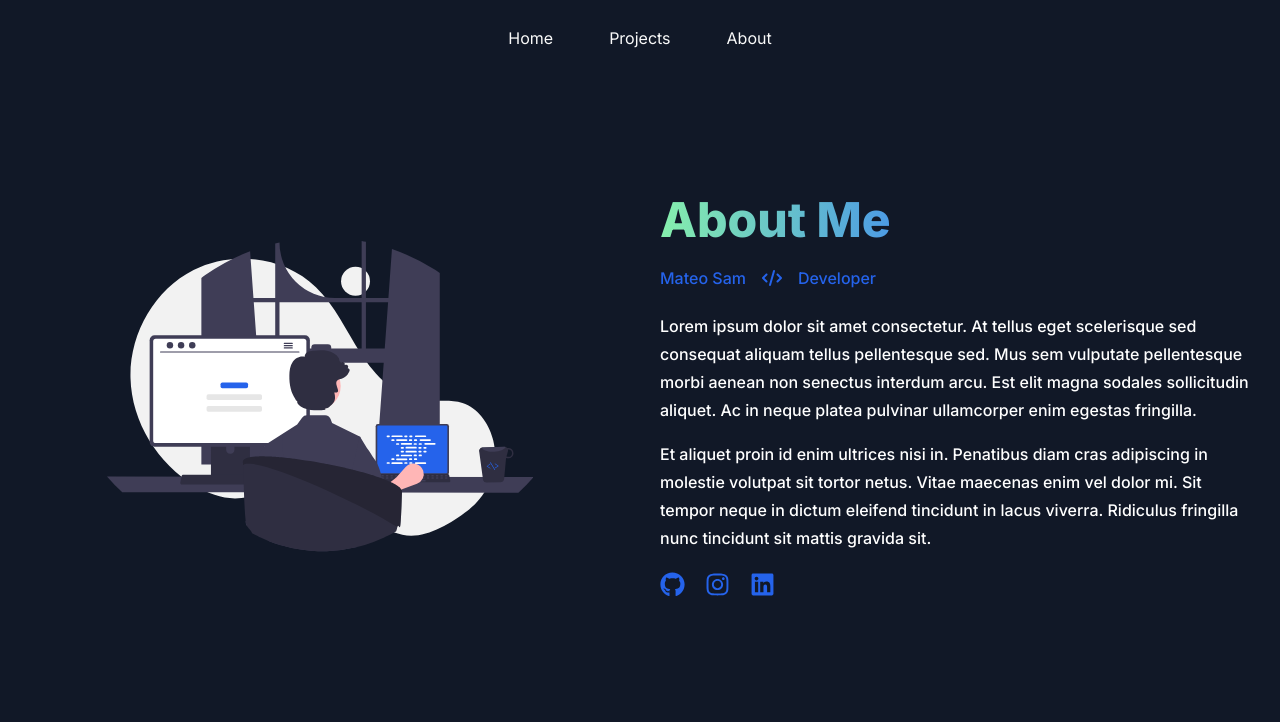
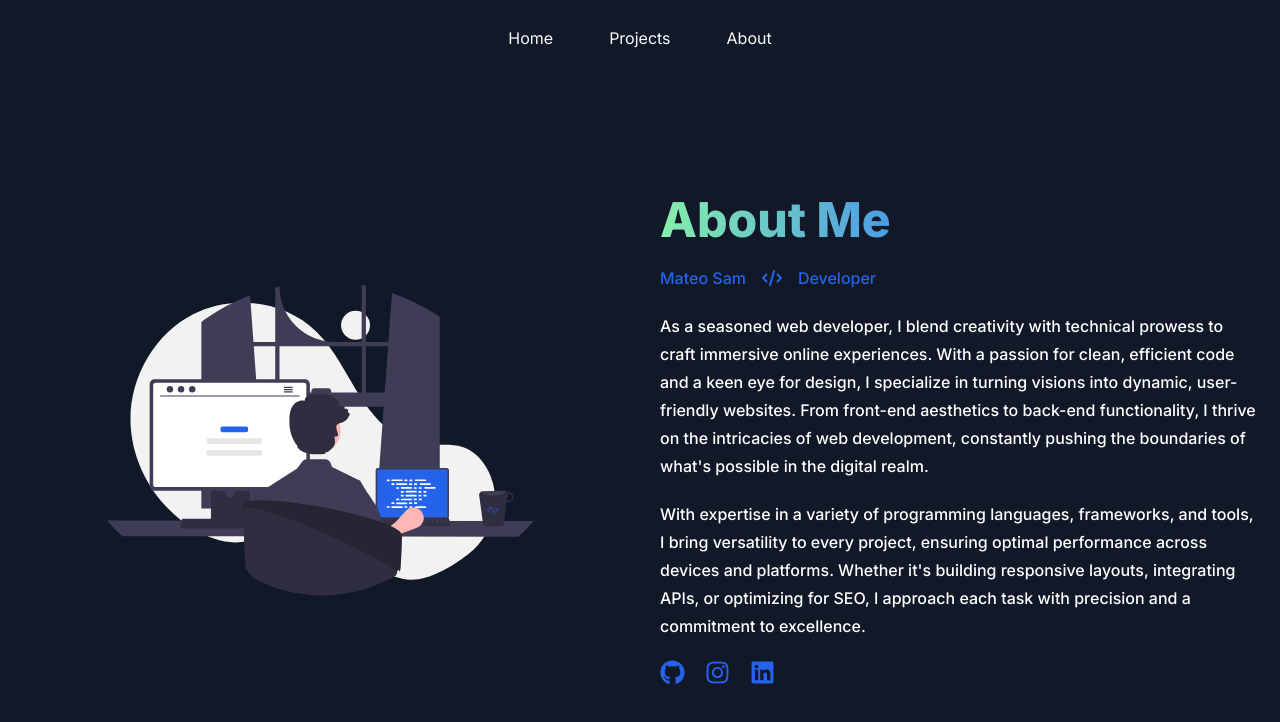
Before and after one commit to sammateo/portfolio-update, a Next.js app: page /about in a window 1280 px wide. Shown: the top 722 px of the page. Built offline with nearby package versions, Linux system fonts and the light colour scheme.

Commit message:
links to socials

```diff
--- a/app/about/page.tsx
+++ b/app/about/page.tsx
@@ -1,4 +1,5 @@
 import AboutImage from "@/components/about/AboutImage";
+import SocialLinks from "@/components/about/SocialLinks";
 import Navigation from "@/components/navigation/Navigation";
 import React from "react";
 import { FaCode } from "react-icons/fa6";
@@ -7,7 +8,7 @@ import { FaInstagram, FaGithub, FaLinkedin } from "react-icons/fa6";
 export default function page() {
 	let socialIconSize: number = 25;
 	return (
-		<div className="bg-gray-900 flex flex-col gap-y-20">
+		<div className="bg-gray-900 flex flex-col gap-y-10 md:gap-y-20">
 			<Navigation />
 			<div className="grid grid-cols-1 md:grid-cols-2 gap-y-4 md:py-10">
 				<div className="hidden md:flex items-center">
@@ -22,29 +23,29 @@ export default function page() {
 					<div className="text-blue-600 flex items-center gap-x-4">
 						<p>Mateo Sam</p> <FaCode size={20} /> <p>Developer</p>
 					</div>
-					<div className="text-white flex flex-col gap-y-4">
+					<div className="text-white flex flex-col gap-y-5">
 						<p>
-							Lorem ipsum dolor sit amet consectetur. At tellus
-							eget scelerisque sed consequat aliquam tellus
-							pellentesque sed. Mus sem vulputate pellentesque
-							morbi aenean non senectus interdum arcu. Est elit
-							magna sodales sollicitudin aliquet. Ac in neque
-							platea pulvinar ullamcorper enim egestas fringilla.{" "}
+							As a seasoned web developer, I blend creativity with
+							technical prowess to craft immersive online
+							experiences. With a passion for clean, efficient
+							code and a keen eye for design, I specialize in
+							turning visions into dynamic, user-friendly
+							websites. From front-end aesthetics to back-end
+							functionality, I thrive on the intricacies of web
+							development, constantly pushing the boundaries of
+							what's possible in the digital realm.
 						</p>
 						<p>
-							Et aliquet proin id enim ultrices nisi in. Penatibus
-							diam cras adipiscing in molestie volutpat sit tortor
-							netus. Vitae maecenas enim vel dolor mi. Sit tempor
-							neque in dictum eleifend tincidunt in lacus viverra.
-							Ridiculus fringilla nunc tincidunt sit mattis
-							gravida sit.
+							With expertise in a variety of programming
+							languages, frameworks, and tools, I bring
+							versatility to every project, ensuring optimal
+							performance across devices and platforms. Whether
+							it's building responsive layouts, integrating APIs,
+							or optimizing for SEO, I approach each task with
+							precision and a commitment to excellence.
 						</p>
 					</div>
-					<div className="text-blue-600 flex gap-x-5">
-						<FaGithub size={socialIconSize} />
-						<FaInstagram size={socialIconSize} />
-						<FaLinkedin size={socialIconSize} />
-					</div>
+					<SocialLinks socialIconSize={socialIconSize} />
 				</div>
 			</div>
 		</div>
--- /dev/null
+++ b/components/about/SocialLinks.tsx
@@ -0,0 +1,34 @@
+import Link from "next/link";
+import React from "react";
+import { FaInstagram, FaGithub, FaLinkedin } from "react-icons/fa6";
+export default function SocialLinks({
+	socialIconSize,
+}: {
+	socialIconSize: number;
+}) {
+	return (
+		<div className="text-blue-600 flex gap-x-5">
+			<Link
+				href="https://github.com/sammateo/portfolio-update"
+				target="_blank"
+				rel="noopener noreferrer"
+			>
+				<FaGithub size={socialIconSize} />
+			</Link>
+			<Link
+				href="https://www.instagram.com/sammateo4?igsh=MWo3ZmQ5aTA2dGw1YQ%3D%3D&utm_source=qr"
+				target="_blank"
+				rel="noopener noreferrer"
+			>
+				<FaInstagram size={socialIconSize} />
+			</Link>
+			<Link
+				href="https://www.linkedin.com/in/mateosam/"
+				target="_blank"
+				rel="noopener noreferrer"
+			>
+				<FaLinkedin size={socialIconSize} />
+			</Link>
+		</div>
+	);
+}
```
